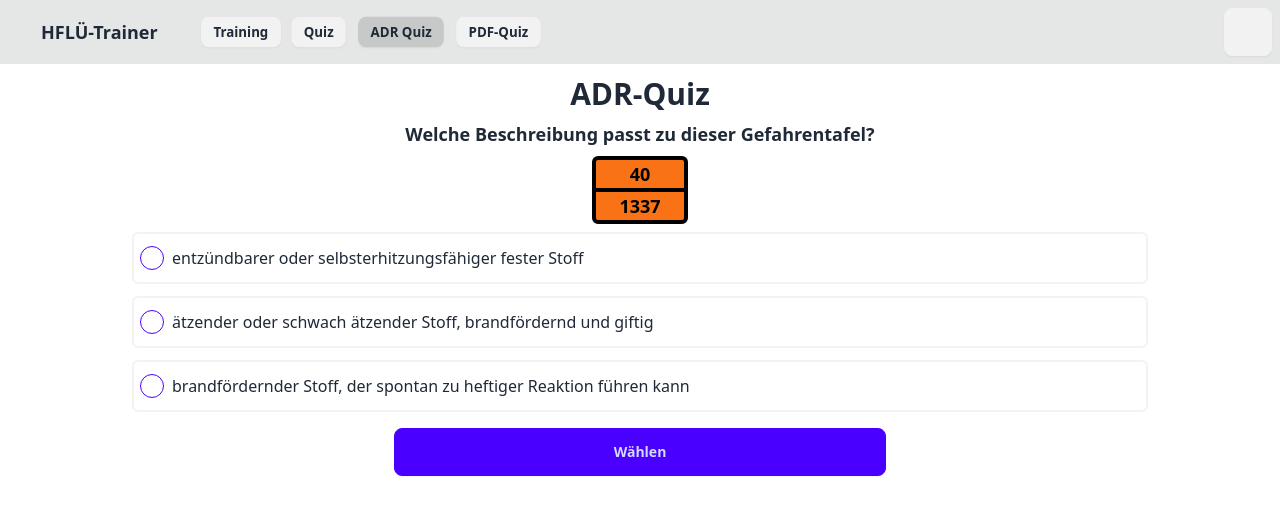
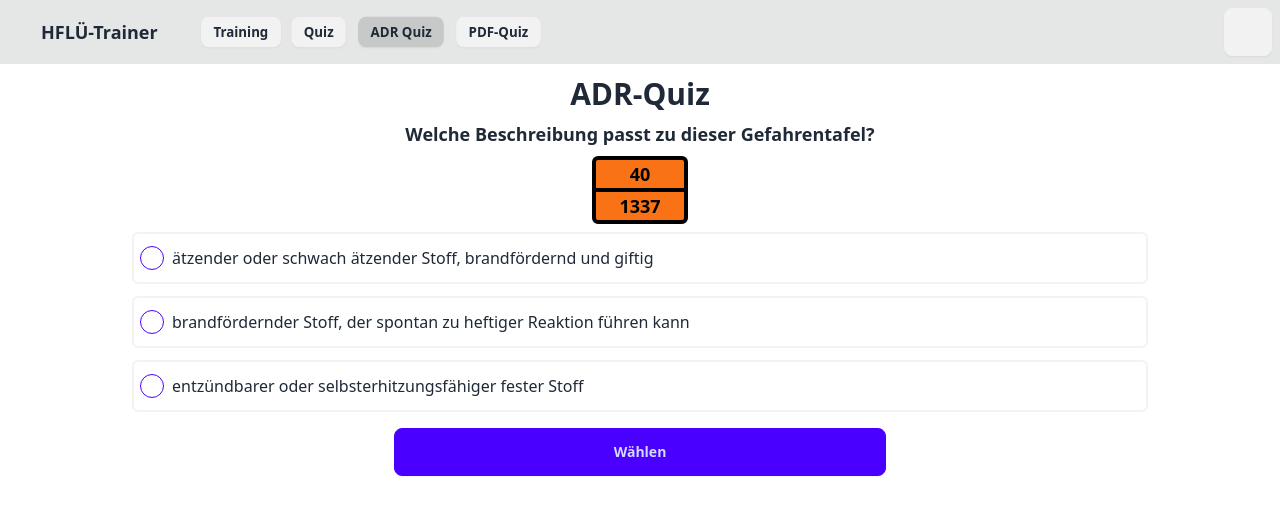
Before and after one commit to theTCA/fwhe-quiz, a SvelteKit app: page /adrquiz in a window 1280 px wide. Shown: the top 514 px of the page. Built offline with nearby package versions, Linux system fonts and the light colour scheme; some icons are missing.

Commit message:
Fixed: choices not shuffled

```diff
--- a/src/routes/adrquiz/+page.svelte
+++ b/src/routes/adrquiz/+page.svelte
@@ -18,7 +18,7 @@
         const types = shuffle(adr.filter(a => a.number !== question.number));
         return {
             number: question.number,
-            choices: [
+            choices: shuffle([
                 {
                     text: question.description,
                     answer: true
@@ -31,7 +31,7 @@
                     text: types.at(1).description,
                     answer: false,
                 }
-            ],
+            ]),
             example: shuffle(question.examples).at(0)
         };
     }
```
